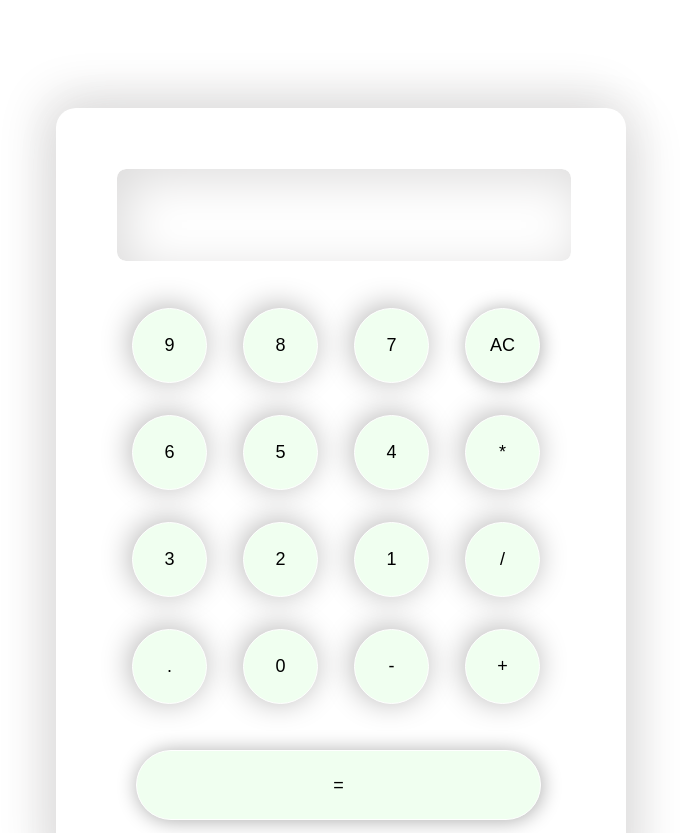
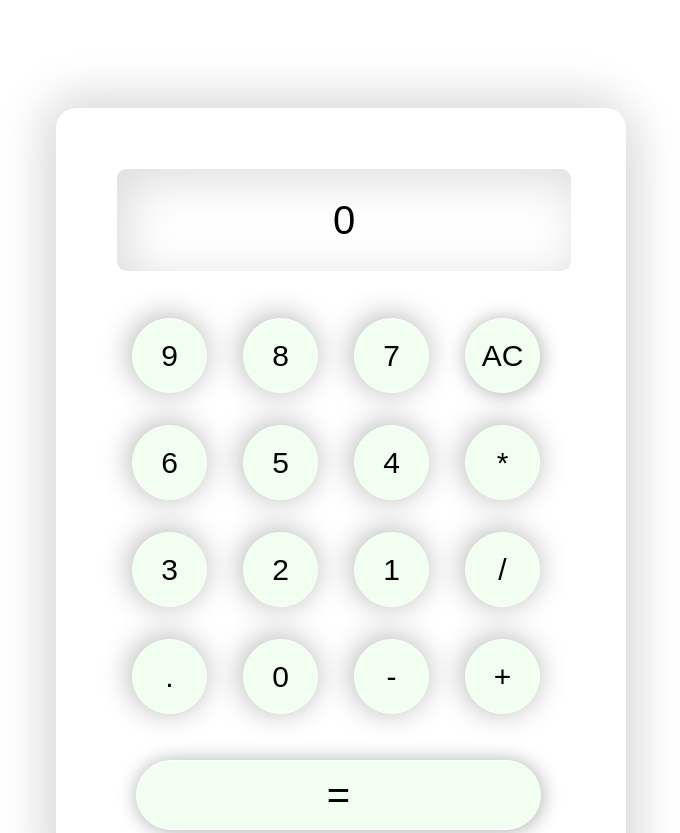
Before and after one commit to Ryukendo2008/Calculator-Pro, a plain HTML site: page index.html in a window 1280 px wide. Shown: the top 833 px of the page, without its empty margins (299-979 px from the left). Drawn offline with Linux system fonts and the light colour scheme.

Commit message:
undefined fixed

```diff
--- a/index.html
+++ b/index.html
@@ -12,7 +12,7 @@
 <body>
           <div class="cal-body">
                     <form name="calculator">
-                              <div id="screen"><input id="cal-screen" type="text" name="screen"></div>
+                              <div id="screen"><input id="cal-screen" placeholder="0" type="text" name="screen"></div>
                               <input id="btn" name="btn-9" type="button" value="9" onclick="display(9)">
                               <input id="btn" name="btn-8" type="button" value="8" onclick="display(8)">
                               <input id="btn" name="btn-7" type="button" value="7" onclick="display(7)">
--- a/main.js
+++ b/main.js
@@ -5,3 +5,9 @@ function display(n) {
 document.getElementById("ac").addEventListener('click', function () {
           document.getElementById('cal-screen').value = "";
 });
+
+document.getElementById('equal').addEventListener('click', function () {
+          if (document.getElementById('cal-screen').innerText == "") {
+                    document.getElementById('cal-screen').value = "";
+          }
+})
--- a/style.css
+++ b/style.css
@@ -18,7 +18,7 @@ form{
 #screen input{
           margin-bottom: 30px;
           width: 100%;
-          height: 90px;
+          height: 100px;
           font-size: 40px;
           box-shadow: inset 10px 10px 50px rgb(221, 220, 220);
           border: white 1px solid;
@@ -31,10 +31,13 @@ form{
           border-radius: 50%;
           margin: 16px;
           text-align: center;
-          font-size: large;
+          font-size:30px;
           background-color: honeydew;
           border: white 1px solid;
           box-shadow: 1px 1px 20px rgb(172, 172, 172);
+}
+::placeholder{
+          color: black;
 }
 #btn, #ac:active{
           box-shadow: -2px -2px 30px rgb(181, 180, 180);
@@ -46,7 +49,7 @@ form{
           border-radius: 50px;
           text-align: center;
           margin-left: 20px;
-          font-size: large;
+          font-size: 40px;
           background-color: honeydew;
           border: white 1px solid;
           box-shadow: 1px 1px 20px rgb(172, 172, 172);
```
